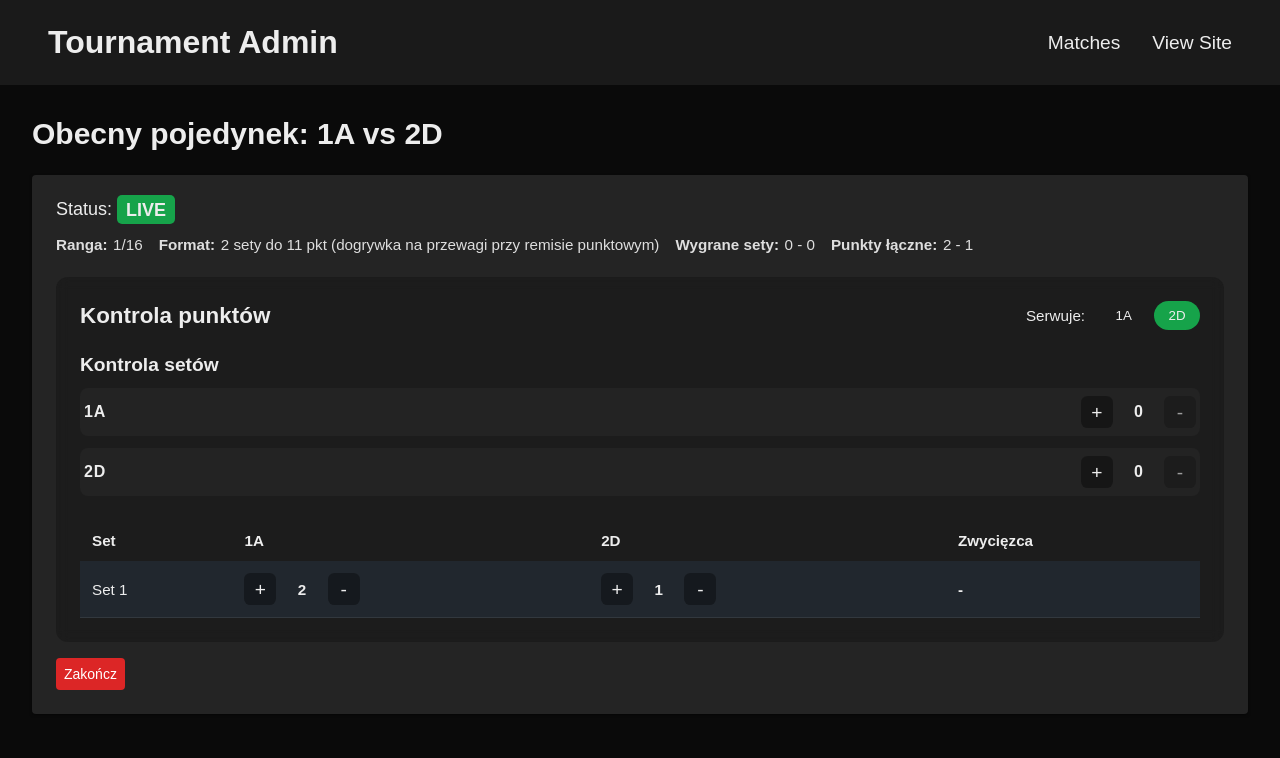
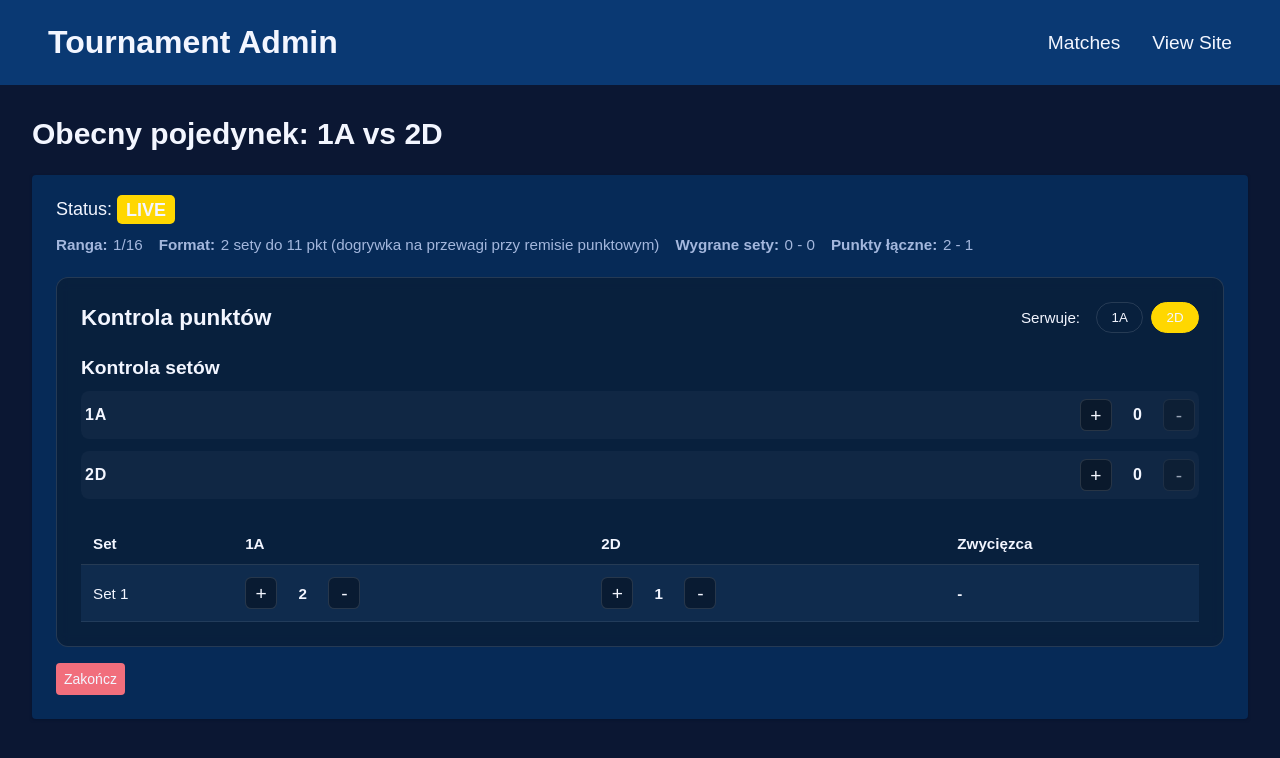
Before and after one commit to Wiktor102/tournament-manager, a Next.js app: page /admin/match/061a800b-a882-4d48-b6fd-aa8114e2c9d7 in a window 1280 px wide. Shown: the top 758 px of the page. Built offline with nearby package versions, Linux system fonts and the light colour scheme.

Commit message:
feat: create and use a new color palete

```diff
--- a/app/admin/adminLayout.scss
+++ b/app/admin/adminLayout.scss
@@ -1,3 +1,8 @@
+.admin-layout {
+	display: flex;
+	flex-direction: column;
+}
+
 .admin-header {
 	display: flex;
 	justify-content: space-between;
@@ -32,5 +37,6 @@
 }
 
 .main-content {
+	flex-grow: 1;
 	padding: 2rem;
 }
--- a/app/admin/layout.jsx
+++ b/app/admin/layout.jsx
@@ -44,9 +44,7 @@ export default function AdminLayout({ children }) {
 					</ul>
 				</nav>
 			</header>
-			<main className="main-content">
-				<div className="content-container">{children}</div>
-			</main>
+			<main className="main-content">{children}</main>
 		</div>
 	);
 }
--- a/app/admin/match/[id]/MatchManagerPage.scss
+++ b/app/admin/match/[id]/MatchManagerPage.scss
@@ -38,7 +38,7 @@
 		flex-wrap: wrap;
 		gap: 1rem;
 		margin-bottom: 1.5rem;
-		color: rgba(255, 255, 255, 0.85);
+		color: rgba(191, 208, 244, 0.85);
 		font-size: 0.95rem;
 
 		span {
@@ -51,11 +51,11 @@
 	.winner-banner {
 		margin-bottom: 1.5rem;
 		padding: 0.75rem 1rem;
-		background: rgba(255, 215, 0, 0.15);
-		border: 1px solid rgba(255, 215, 0, 0.4);
+		background: rgba(255, 215, 0, 0.18);
+		border: 1px solid rgba(255, 215, 0, 0.45);
 		border-radius: 0.5rem;
 		font-weight: 600;
-		color: #ffe28a;
+		color: #ffd700;
 	}
 
 	.live-score {
--- a/app/globals.css
+++ b/app/globals.css
@@ -5,57 +5,57 @@
 }
 
 :root {
-    /* Base colors */
-    --color-white: #ffffff;
-    --color-black: #000000;
-    --color-gray-50: #f9fafb;
-    --color-gray-100: #ededed;
-    --color-gray-200: #e5e7eb;
-    --color-gray-300: #d1d5db;
-    --color-gray-400: #a0aec0;
-    --color-gray-500: #6b7280;
-    --color-gray-600: #4b5563;
-    --color-gray-700: #333333;
-    --color-gray-800: #242424;
-    --color-gray-900: #1a1a1a;
-    --color-gray-950: #0a0a0a;
+    /* Core palette inspired by the stream overlay */
+    --color-white: #f3f6ff;
+    --color-black: #030a1b;
 
-    --color-green-500: #16a34a;
-    --color-green-600: #15803d;
+    --color-gray-50: #f3f6ff;
+    --color-gray-100: #dfe8fb;
+    --color-gray-200: #c7d5f5;
+    --color-gray-300: #a7bce6;
+    --color-gray-400: #89a2d3;
+    --color-gray-500: #7088bd;
+    --color-gray-600: #586f9f;
+    --color-gray-700: #40547e;
+    --color-gray-800: #2b3a61;
+    --color-gray-900: #1a2746;
+    --color-gray-950: #0b1733;
 
-    --color-blue-500: #2563eb;
-    --color-blue-600: #1d4ed8;
+    --color-midnight-900: #041c3d;
+    --color-midnight-800: #062a57;
+    --color-midnight-700: #0a3973;
+    --color-midnight-600: #124989;
 
-    --color-red-500: #dc2626;
-    --color-red-600: #b91c1c;
+    --color-green-500: #2ec4a6;
+    --color-green-600: #24a18a;
 
-    --color-yellow-400: #f1c40f;
+    --color-blue-400: #2f7de0;
+    --color-blue-500: #005bb5;
+    --color-blue-600: #003f86;
 
-    /* Semantic variables - light theme defaults */
-    --background: var(--color-white);
-    --foreground: var(--color-gray-900);
-    --surface: var(--color-white);
-    --section-border: var(--color-gray-200);
-    --empty-state: var(--color-gray-500);
-    --text-secondary: var(--color-gray-600);
-    --shadow: rgba(0, 0, 0, 0.1);
-    --header-background: var(--color-gray-200);
+    --color-red-500: #f16e7c;
+    --color-red-600: #d95a68;
 
-    /* Semantic variables - dark theme overrides */
+    --color-yellow-300: #f8dc7a;
+    --color-yellow-400: #ffd700;
+    --color-yellow-500: #f4c847;
+
+    /* Semantic variables */
     --background: var(--color-gray-950);
-    --foreground: var(--color-gray-100);
-    --surface: var(--color-gray-800);
-    --section-border: var(--color-gray-700);
-    --empty-state: var(--color-gray-400);
-    --text-secondary: var(--color-gray-400);
-    --shadow: rgba(0, 0, 0, 0.5);
-    --header-background: var(--color-gray-900);
+    --foreground: var(--color-gray-50);
+    --surface: var(--color-midnight-800);
+    --section-border: rgba(47, 125, 224, 0.35);
+    --empty-state: rgba(191, 208, 244, 0.85);
+    --text-secondary: rgba(173, 195, 238, 0.85);
+    --shadow: rgba(3, 16, 43, 0.6);
+    --header-background: var(--color-midnight-700);
+    --border: rgba(255, 255, 255, 0.12);
 
     /* Button colors */
-    --button-live-score: var(--color-green-500);
-    --button-live-score-hover: var(--color-green-600);
+    --button-live-score: var(--color-yellow-400);
+    --button-live-score-hover: var(--color-yellow-500);
     --button-edit: var(--color-blue-500);
-    --button-edit-hover: var(--color-blue-600);
+    --button-edit-hover: var(--color-blue-400);
     --button-delete: var(--color-red-500);
     --button-delete-hover: var(--color-red-600);
     --link-hover: var(--color-yellow-400);
@@ -63,21 +63,23 @@
 
 @media (prefers-color-scheme: dark) {
     :root {
-        /* Semantic variables - dark theme overrides */
+        /* Reinforce dark theme values */
         --background: var(--color-gray-950);
-        --foreground: var(--color-gray-100);
-        --surface: var(--color-gray-800);
-        --section-border: var(--color-gray-700);
-        --empty-state: var(--color-gray-400);
-        --text-secondary: var(--color-gray-400);
-        --shadow: rgba(0, 0, 0, 0.5);
-        --header-background: var(--color-gray-900);
+        --foreground: var(--color-gray-50);
+        --surface: var(--color-midnight-800);
+        --section-border: rgba(47, 125, 224, 0.35);
+        --empty-state: rgba(191, 208, 244, 0.85);
+        --text-secondary: rgba(173, 195, 238, 0.85);
+        --shadow: rgba(3, 16, 43, 0.6);
+        --header-background: var(--color-midnight-700);
+        --border: rgba(255, 255, 255, 0.12);
     }
 }
 
 html,
 body {
     max-width: 100vw;
+    height: 100%;
     overflow-x: hidden;
 }
 
@@ -113,8 +115,8 @@ a {
 .loading-spinner {
     width: 50px;
     height: 50px;
-    border: 4px solid var(--color-gray-200);
-    border-top: 4px solid var(--color-blue-500);
+    border: 4px solid rgba(255, 255, 255, 0.08);
+    border-top: 4px solid var(--color-blue-400);
     border-radius: 50%;
     animation: spin 1s linear infinite;
 }
@@ -131,7 +133,7 @@ a {
 /* Ensures proper color in dark mode */
 @media (prefers-color-scheme: dark) {
     .loading-spinner {
-        border-color: var(--color-gray-700);
-        border-top-color: var(--color-blue-500);
+        border-color: rgba(255, 255, 255, 0.12);
+        border-top-color: var(--color-blue-400);
     }
 }
```
Also changed, not shown: app/HomePage.css (+14 -9 lines), app/admin/AdminPage.scss (+14 -3 lines), app/match/[id]/StreamOverlay.scss (+7 -7 lines), components/SlipCounter/SlipCounter.scss (+11 -2 lines), components/SlipCounterButton/SlipCounterButton.scss (+9 -5 lines).
